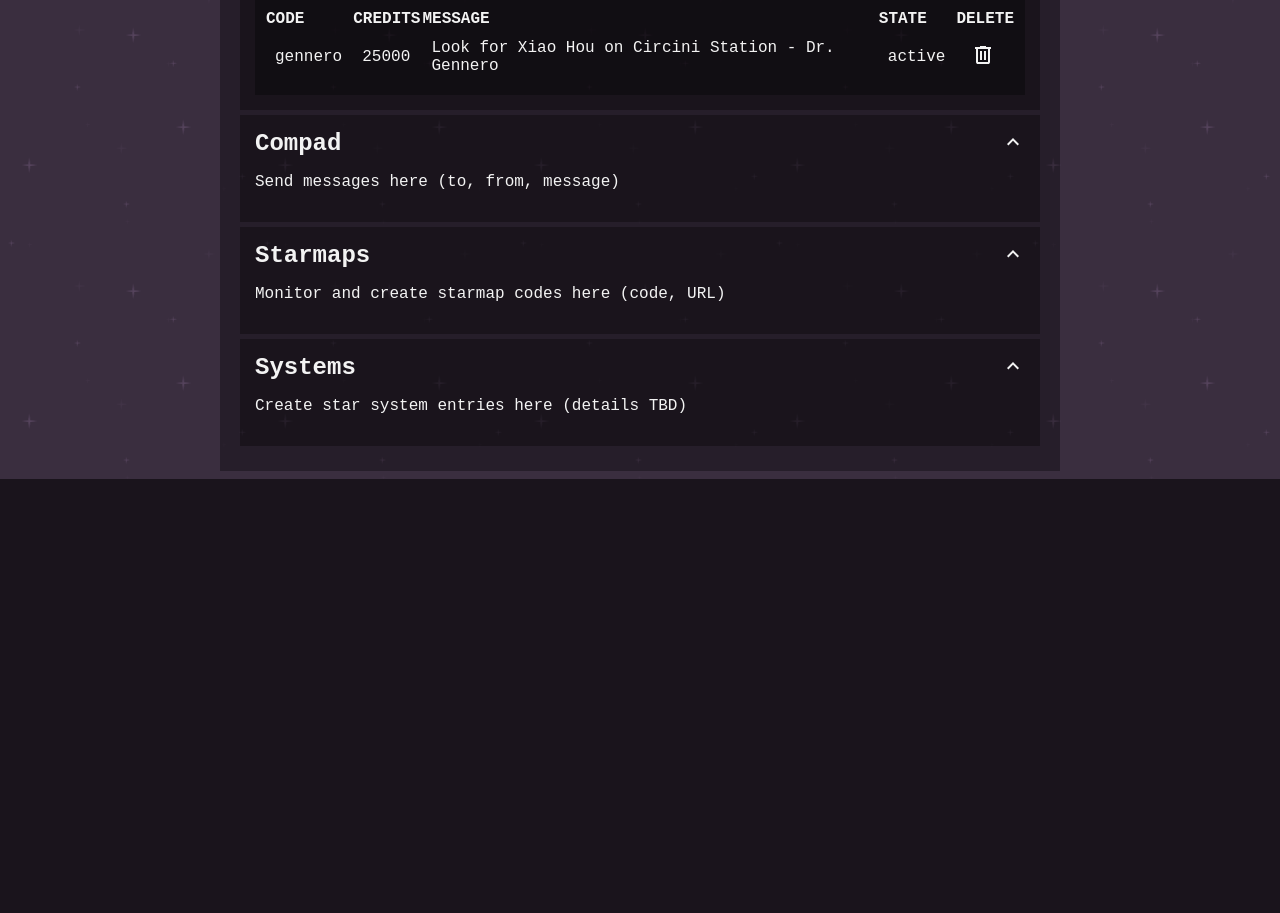
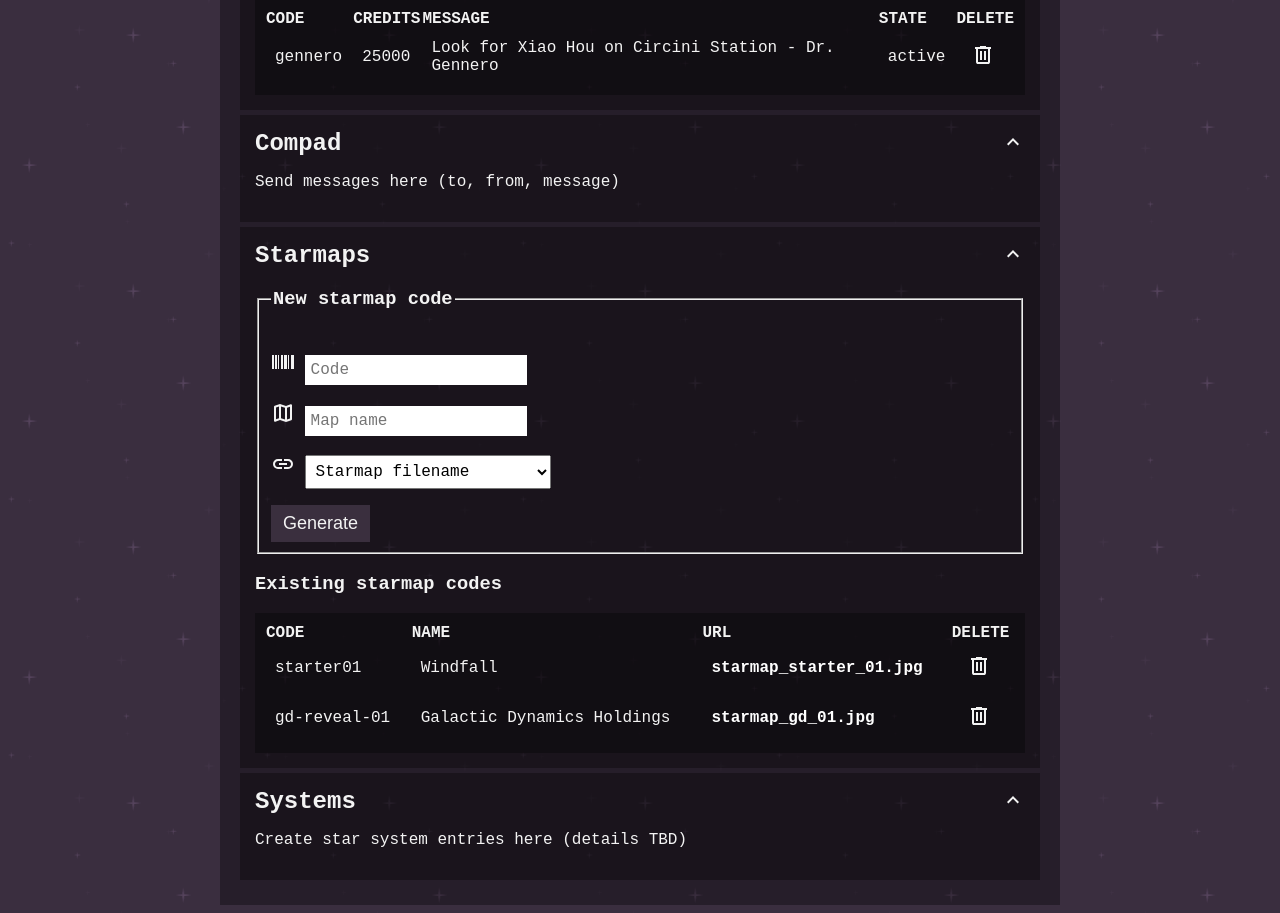
Before and after one commit to Glanten/compad, a Flask app: page /admin in a window 1280 px wide. Shown: the part 1204-2117 px from the top of the page. Before the commit the page ends 1683 px from the top, so only its background shows below. Run offline with Flask 3, Linux system fonts and the light colour scheme; a user stored in the database is signed in; some libraries are stand-ins or nearby versions.

Commit message:
Starmap code creation and deletion. Need to write function to add starmap to user's catalogue. Reduced chance of lockout by making it harder for admins to delete own accounts from database.

```diff
--- a/app.py
+++ b/app.py
@@ -1,6 +1,7 @@
 from cs50 import SQL
 from flask import Flask, redirect, render_template, request, session
 from flask_session import Session
+import os
 from werkzeug.security import check_password_hash, generate_password_hash
 
 from helpers import login_required
@@ -42,6 +43,8 @@ def after_request(response):
 def index():
     return render_template("index.html")
 
+#--- ADMIN ---#
+
 @app.route("/admin")
 @login_required
 def admin():
@@ -51,12 +54,19 @@ def admin():
         # if user is not admin, send them to error page
         return render_template("error.html", error_message="administrator access only")
 
-    # if user is admin...
+    # otherwise, if user is admin...
     # get list of users and send them to admin page
     user_list = db.execute("SELECT * FROM users ORDER BY id")
+
     # get list of credstick and send them to admin page
     credsticks_list = db.execute("SELECT * FROM credsticks ORDER BY id")
-    return render_template("admin.html", user_list=user_list, credsticks_list=credsticks_list)
+
+    # get list of starmap image URLs and send them to admin page
+    starmaps_directory = os.path.join(app.static_folder, 'starmaps')
+    starmap_urls = [file for file in os.listdir(starmaps_directory) if file.endswith('.jpg')]
+    # get list of starmaps and send them to admin page
+    starmaps_list = db.execute("SELECT * FROM starmaps ORDER BY id")
+    return render_template("admin.html", user_list=user_list, credsticks_list=credsticks_list, starmap_urls=starmap_urls, starmaps_list=starmaps_list)
 
 @app.route("/remove_user/<int:del_user_id>", methods=['POST'])
 @login_required
@@ -110,8 +120,9 @@ def edit_user(edit_user_id):
         # function here to compile financial history from database
         this_user = db.execute("SELECT username FROM users WHERE id = ?", edit_user_id)[0]['username']
         this_user_finance_history = db.execute("SELECT * FROM financehistory WHERE isfrom = ? OR isto = ? ORDER BY id", this_user, this_user)
+        logged_in_user_id = session['user_id']
 
-        return render_template("edit_user.html", edited_user=edited_user, this_user_finance_history=this_user_finance_history)
+        return render_template("edit_user.html", edited_user=edited_user, this_user_finance_history=this_user_finance_history, logged_in_user_id=logged_in_user_id)
 
 # register a new user
 @app.route("/register", methods=["GET", "POST"])
@@ -149,6 +160,8 @@ def register():
     else:
     # user arrived by GET (i.e. typed in URL or via link) instead of POST, take them to admin page
         return redirect("/admin")
+
+#--- LOGIN / LOGOUT ---#
 
 @app.route("/login", methods=["GET", "POST"])
 def login():
@@ -196,6 +209,37 @@ def logout():
     session.clear()
     # Redirect user to login form
     return redirect("/")
+
+@app.route("/account", methods=['GET', 'POST'])
+@login_required
+def account():
+    """Permit changes to logged-in user's account """
+    if request.method == 'POST':
+        # check to see if current password was submitted
+        if not request.form.get("old_password"):
+            return render_template("error.html", error_message="current password not provided")
+
+        # check to see if new password was submitted
+        if not request.form.get("new_password"):
+            return render_template("error.html", error_message="new password not provided")
+
+        # ensure new password and confirmation password match
+        if request.form.get("new_password") != request.form.get("confirmation"):
+            return render_template("error.html", error_message="passwords do not match")
+
+        # check to see if old password is correct
+        current_user = db.execute("SELECT * FROM users WHERE id = ?", session['user_id'])
+        if not check_password_hash(current_user[0]['hash'], request.form.get("old_password")):
+            return render_template("error.html", error_message="current password incorrect")
+
+        # otherwise, update the user
+        new_password = generate_password_hash(request.form.get("new_password"), method='scrypt', salt_length=16)
+        db.execute("UPDATE users SET hash = ? WHERE id = ?", new_password, session['user_id'])
+        return redirect("/")
+    else:
+        return render_template("account.html")
+
+#--- CREDITS ---#
 
 @app.route("/credits")
 @login_required
@@ -326,7 +370,7 @@ def credits_receive():
         return redirect("/credits")
 
 # create new credstick
-@app.route("/credstick", methods=["GET", "POST"])
+@app.route("/credstick", methods=['GET', 'POST'])
 @login_required
 def credstick():
     """Create new credstick for issue"""
@@ -373,50 +417,83 @@ def remove_credstick(credstick_id):
     db.execute("DELETE FROM credsticks WHERE id = ?", credstick_id)
     return redirect("/admin")
 
+#--- SYSTEM MAPS ---#
+
 @app.route("/system")
 @login_required
 def system():
     return render_template("system.html")
 
+#--- STARCHARTS ---#
+
 @app.route("/starmap")
 @login_required
 def starmap():
+    """Show starcharts user has unlocked, allow user to unlock new charts with a code"""
+    # create variable to list user's unlocked charts
+
     return render_template("starmap.html")
+
+@app.route("/starmap_creation", methods=['GET', 'POST'])
+@login_required
+def starmap_creation():
+    """Make a new starmap code"""
+    # when user hits submit button on form...
+    if request.method == 'POST':
+        submitted_starmap_code = request.form.get("starmap_code")
+        submitted_starmap_name = request.form.get("starmap_mapname")
+        submitted_starmap_url = request.form.get("starmap_url")
+        #query database for existing name or code match
+        existing_starmap_code = db.execute("SELECT * FROM starmaps WHERE code = ?", submitted_starmap_code)
+        existing_starmap_name = db.execute("SELECT * FROM starmaps WHERE mapname = ?", submitted_starmap_name)
+        if existing_starmap_code:
+            # the starmap code must be unique
+            return render_template("error.html", error_message="starmap code already in use")
+        elif existing_starmap_name:
+            # the starmap name must be unique
+            return render_template("error.html", error_message="starmap name already in use")
+        else:
+            # ensure a code was submitted
+            if not request.form.get("starmap_code"):
+                return render_template("error.html", error_message="no starmap code submitted")
+            elif not request.form.get("starmap_mapname"):
+                return render_template("error.html", error_message="no starmap name submitted")
+            elif not request.form.get("starmap_url"):
+                return render_template("error.html", error_message="no starmap filename submitted")
+            # create the new starmap
+            else:
+                db.execute("INSERT INTO starmaps (mapname, url, code) VALUES (?, ?, ?)", submitted_starmap_name, submitted_starmap_url, submitted_starmap_code)
+                return redirect("/admin")
+    else:
+    # user arrived by GET (i.e. typed in URL or via link) instead of POST, send user to appropriate web page
+        return redirect("/admin")
+
+@app.route("/remove_starmap_code/<int:starmap_id>", methods=['POST'])
+@login_required
+def remove_starmap_code(starmap_id):
+    """Delete starmap code entry from database"""
+    # remove entry from database according to submitted id
+    db.execute("DELETE FROM starmaps WHERE id = ?", starmap_id)
+    return redirect("/admin")
+
+@app.route("/starmap_unlock", methods=['GET', 'POST'])
+@login_required
+def starmap_unlock():
+    # user arrived by post (i.e. submitted form)
+    if request.method == "POST":
+        # TO DO!
+        return render_template("starmap.html")
+    else:
+        # user arrived by GET (i.e. via link or typed URL), send them to the starmap page
+        return render_template("starmap.html")
+
+#--- DID YOU GET MY WAVE? ---#
 
 @app.route("/compad")
 @login_required
 def compad():
     return render_template("compad.html")
 
-@app.route("/account", methods=['GET', 'POST'])
-@login_required
-def account():
-    """Permit changes to logged-in user's account """
-    if request.method == 'POST':
-        # check to see if current password was submitted
-        if not request.form.get("old_password"):
-            return render_template("error.html", error_message="current password not provided")
-
-        # check to see if new password was submitted
-        if not request.form.get("new_password"):
-            return render_template("error.html", error_message="new password not provided")
-
-        # ensure new password and confirmation password match
-        if request.form.get("new_password") != request.form.get("confirmation"):
-            return render_template("error.html", error_message="passwords do not match")
-
-        # check to see if old password is correct
-        current_user = db.execute("SELECT * FROM users WHERE id = ?", session['user_id'])
-        if not check_password_hash(current_user[0]['hash'], request.form.get("old_password")):
-            return render_template("error.html", error_message="current password incorrect")
-
-        # otherwise, update the user
-        new_password = generate_password_hash(request.form.get("new_password"), method='scrypt', salt_length=16)
-        db.execute("UPDATE users SET hash = ? WHERE id = ?", new_password, session['user_id'])
-        return redirect("/")
-    else:
-        return render_template("account.html")
-
 # Error page
 @app.errorhandler(404)
 def notfound(e):
--- a/static/style_default.css
+++ b/static/style_default.css
@@ -185,3 +185,10 @@ input {
   font-family: "Courier New", Courier, monospace;
   padding: 6px;
 }
+
+/* drop-down boxes */
+select {
+  font-size: 16px;
+  font-family: "Courier New", Courier, monospace;
+  padding: 6px;
+}
--- a/templates/admin.html
+++ b/templates/admin.html
@@ -103,7 +103,6 @@
     </div>
 </div>
 
-<!-- +++++++++++++++++++++++++++++++++++ -->
 <!-- CREDSTICKS -->
 <div class="darker">
     <h2 class="cursor_pointer" onclick="collapseSegment('admin_credits', 'admin_credits_expand')">
@@ -183,6 +182,7 @@
     </div>
 </div>
 
+<!-- COMPAD -->
 <div class="darker">
     <h2 class="cursor_pointer" onclick="collapseSegment('admin_compad', 'admin_compad_expand')">
         Compad
@@ -193,13 +193,80 @@
     </div>
 </div>
 
+<!-- STARMAPS -->
 <div class="darker">
     <h2 class="cursor_pointer" onclick="collapseSegment('admin_starmaps', 'admin_starmaps_expand')">
         Starmaps
         <img class="float_right" id="admin_starmaps_expand" src="static\icon-arrow-up.svg" />
     </h2>
     <div class="collapsible" id="admin_starmaps">
-        <p>Monitor and create starmap codes here (code, URL)</p>
+
+        <div>
+            <!-- new starmap creation -->
+            <form action="/starmap_creation" method="post">
+                <fieldset>
+                    <legend>
+                        <h3>New starmap code</h3>
+                    </legend>
+                    <p>
+                        <img src="static\icon-code.svg" alt="code" />
+                        <input autocomplete="off" name="starmap_code" placeholder="Code" type="text">
+                    </p>
+                    <p>
+                        <img src="static\icon-map.svg" alt="map name" />
+                        <input name="starmap_mapname" placeholder="Map name" type="text">
+                    </p>
+                    <p>
+                        <img src="static\icon-link.svg" alt="URL" />
+                        <select name="starmap_url">
+                            <!-- populate with jinja for all available maps -->
+                            <option value="blank" selected disabled>Starmap filename</option>
+                            {% for image in starmap_urls %}
+                            <option value="{{ image }}">{{ image }}</option>
+                            {% endfor %}
+                        </select>
+                    </p>
+                    <button type="submit" class="ui_button">Generate</button>
+                </fieldset>
+            </form>
+        </div>
+
+        <h3>Existing starmap codes</h3>
+        <table class="dark_table">
+            <thead>
+                <tr>
+                    <th>CODE</th>
+                    <th>NAME</th>
+                    <th>URL</th>
+                    <th>DELETE</th>
+                </tr>
+            </thead>
+            <tbody>
+                <!-- loop through the database entries to create table of starmap unlock codes -->
+                {% for map in starmaps_list %}
+                <tr>
+                    <td>
+                        {{ map.code }}
+                    </td>
+                    <td>
+                        {{ map.mapname }}
+                    </td>
+                    <td>
+                        <a href="static\starmaps\{{ map.url }}">{{ map.url }}</a>
+                    </td>
+                    <td>
+                        <form action="{{ url_for('remove_starmap_code', starmap_id=map.id)}}" method="POST"
+                            style="display: inline;">
+                            <button type="submit" class="cursor_pointer" style="border: none; background: none;">
+                                <img src="static\icon-bin.svg" alt="delete" />
+                            </button>
+                        </form>
+                    </td>
+                </tr>
+                {% endfor %}
+            </tbody>
+        </table>
+
     </div>
 </div>
 
```
Also changed, not shown: templates/edit_user.html (+6 -1 lines), templates/starmap.html (+46 -2 lines), compad.db, static/icon-link.svg (added), static/icon-map.svg (added), static/starmaps/starmap_gd_01.jpg (added), static/starmaps/starmap_starter_01.jpg (added).
